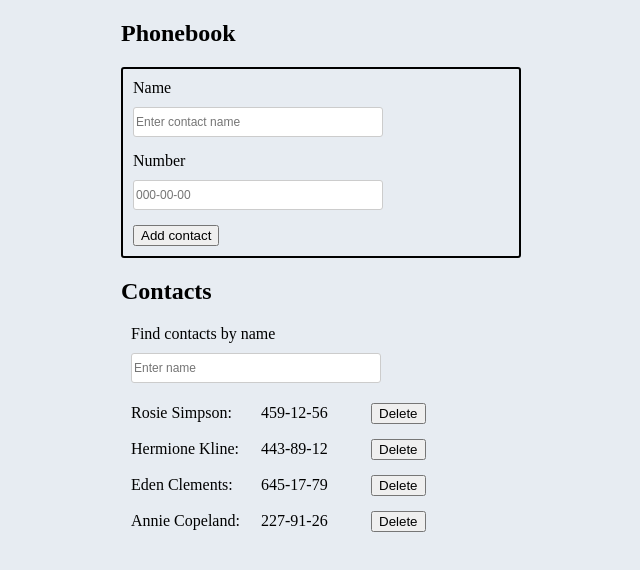
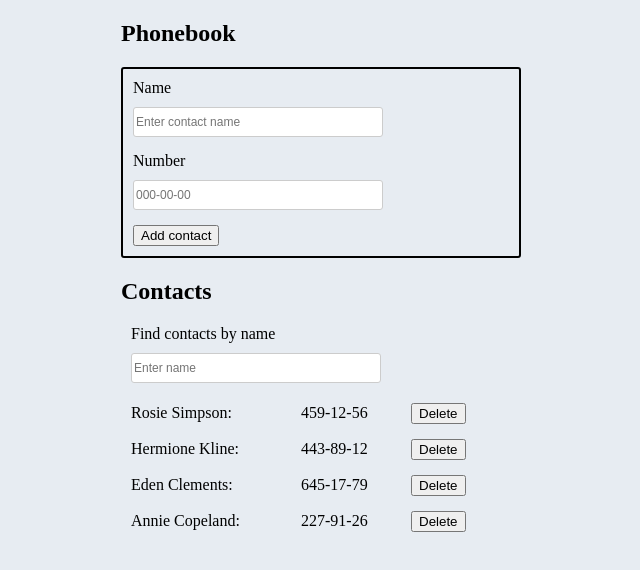
Before and after one commit to at0mua/goit-react-hw-02-phonebook, a React (Create React App) app: page / in a window 1280 px wide. Shown: the top 570 px of the page, without its empty margins (69-709 px from the left). Built offline with nearby package versions, Linux system fonts and the light colour scheme.

Commit message:
added some fixchanges in App

```diff
--- a/src/App.js
+++ b/src/App.js
@@ -1,6 +1,6 @@
 import React, { Component } from "react";
 
-import createId from "./utils/createId";
+import { v4 as uuidv4 } from "uuid";
 import ContactsForm from "./ContactsForm/ContactsForm";
 import ContactsList from "./ContactsList/ContactsList";
 import Filter from "./Filter/Filter";
@@ -18,10 +18,10 @@ class App extends Component {
 
   addContact = (name, number) => {
     const { contacts } = this.state;
-    if (this.chekContactName(contacts, name)) {
+    if (this.checkContactName(contacts, name)) {
       alert(`${name} is alredy i contacts`);
     } else {
-      const contact = { id: createId(), name: name, number: number };
+      const contact = { id: uuidv4(), name: name, number: number };
       this.setState((prevState) => {
         return {
           contacts: [...prevState.contacts, contact],
@@ -42,8 +42,8 @@ class App extends Component {
     );
   };
 
-  chekContactName = (contacts, name) => {
-    return contacts.find((contact) =>
+  checkContactName = (contacts, name) => {
+    return contacts.some((contact) =>
       contact.name.toLowerCase().includes(name.toLowerCase())
     );
   };
--- a/src/ContactsList/ContactsListItem.module.scss
+++ b/src/ContactsList/ContactsListItem.module.scss
@@ -8,12 +8,12 @@
   display: flex;
   margin: 0;
   margin-right: 30px;
-  width: 210px;
+  width: 250px;
 }
 
 .contactsList_item__text_name {
   display: block;
-  width: 130px;
+  width: 170px;
 }
 
 .contactsList_item__text_number {
--- a/src/utils/createId.js
+++ /dev/null
@@ -1,6 +0,0 @@
-import { v4 as uuidv4 } from "uuid";
-
-export default function createId() {
-  const id = uuidv4();
-  return id;
-}
```
